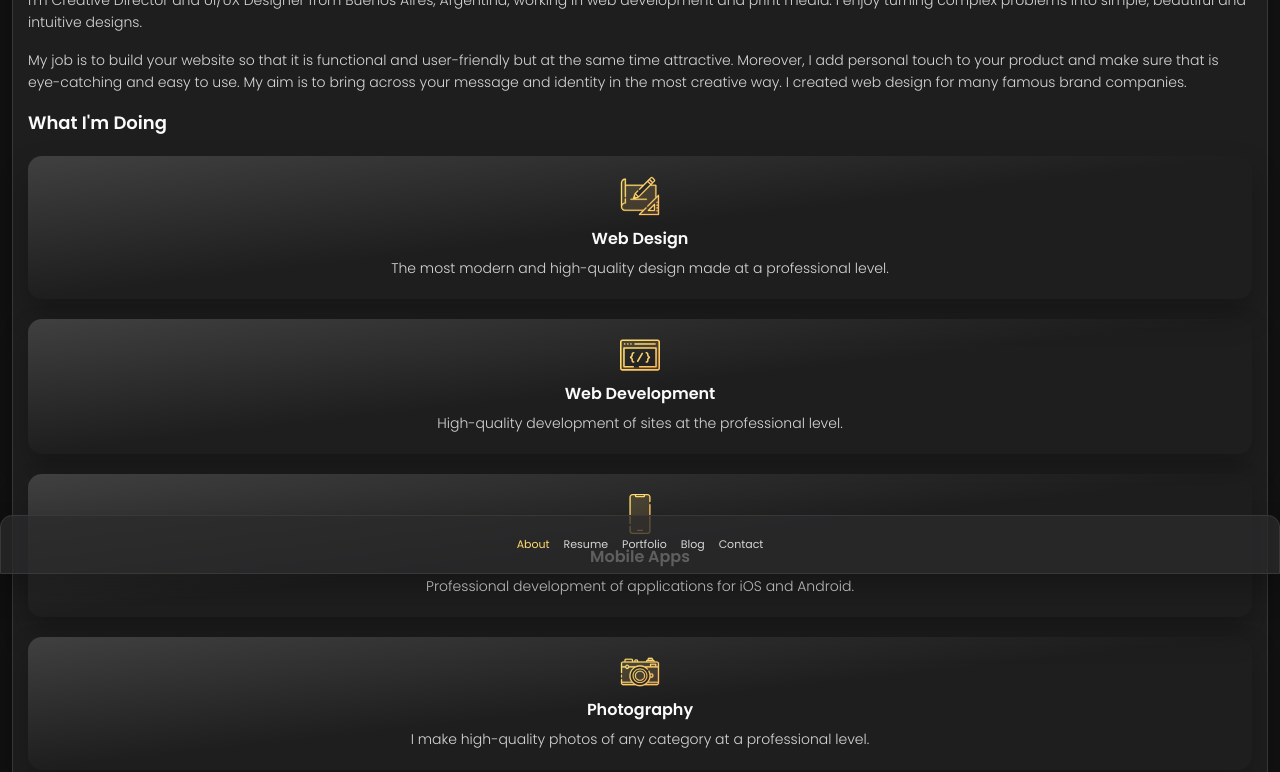
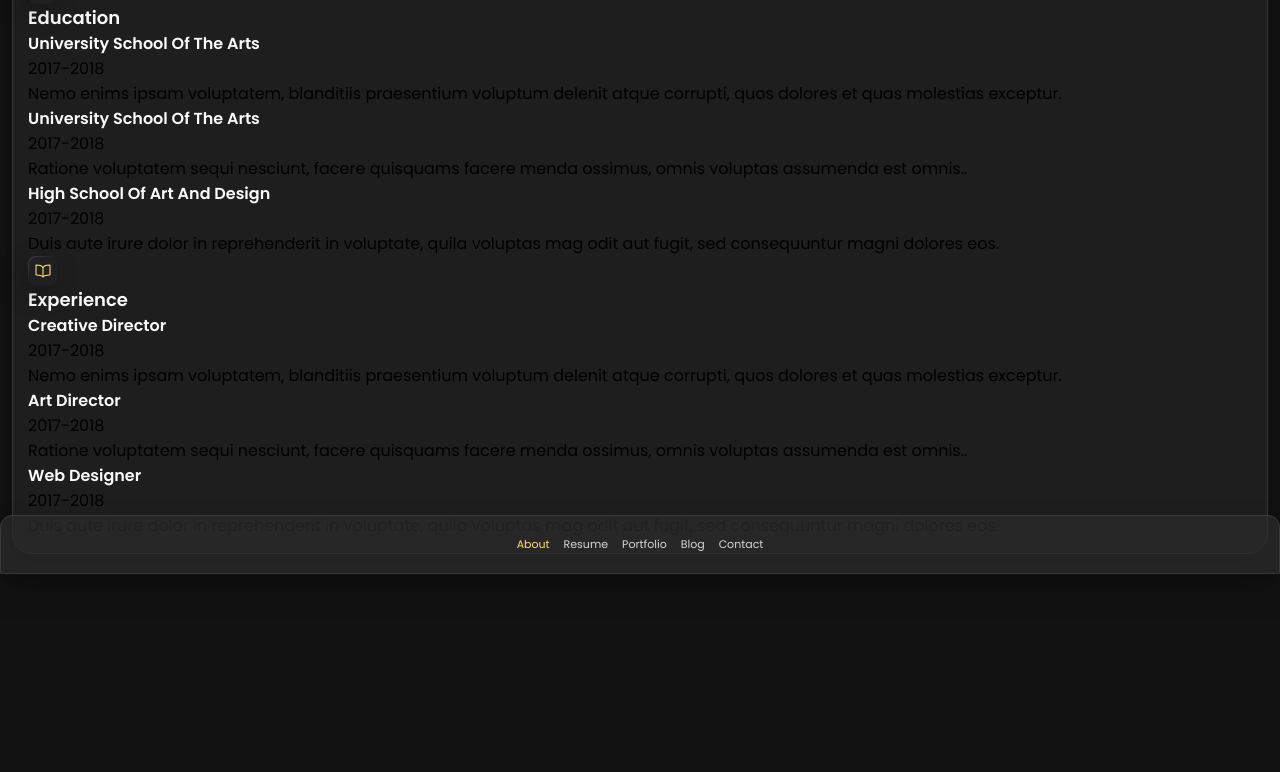
Before and after one commit to eruedasanchez/my-portfolio, a website: page index.html in a window 1280 px wide. Shown: the part 226-998 px from the top of the page. After the commit the page ends 855 px from the top, so only its background shows below. Drawn offline with nearby package versions, Linux system fonts and the light colour scheme.

Commit message:
Add resume section

```diff
--- a/index.html
+++ b/index.html
@@ -115,7 +115,7 @@
                 </nav>
                 <!-- Fin navbar -->
 
-                <article class="about active">
+                <article class="about">
                     <!-- Inicio about & service -->
                     <header>
                         <h2 class="h2 article-title">About me</h2>
@@ -281,6 +281,71 @@
                     </section>
                     <!-- Fin clients -->
                 </article>
+
+                <!-- Inicio resume -->
+                <article class="resume active" data-page="resume">
+                    <header>
+                        <h2 class="h2 article-title">Resume</h2>
+                    </header>
+                    <section class="timeline">
+                        <div class="title-wrapper">
+                            <div class="icon-box">
+                                <ion-icon name="book-outline"></ion-icon>
+                            </div>
+                            <h3 class="h3">Education</h3>
+                        </div>
+                        <ol class="timeline-list">
+                            <li class="timeline-item">
+                                <h4 class="h4 timeline-item-title">University school of the arts</h4>
+                                <span>2017-2018</span>
+                                <p class="timeline-text">Nemo enims ipsam voluptatem, blanditiis praesentium voluptum delenit atque corrupti, quos dolores et quas molestias exceptur.</p>
+                            </li>
+
+                            <li class="timeline-item">
+                                <h4 class="h4 timeline-item-title">University school of the arts</h4>
+                                <span>2017-2018</span>
+                                <p class="timeline-text">Ratione voluptatem sequi nesciunt, facere quisquams facere menda ossimus, omnis voluptas assumenda est omnis..</p>
+                            </li>
+
+                            <li class="timeline-item">
+                                <h4 class="h4 timeline-item-title">High school of art and design</h4>
+                                <span>2017-2018</span>
+                                <p class="timeline-text">Duis aute irure dolor in reprehenderit in voluptate, quila voluptas mag odit aut fugit, sed consequuntur magni dolores eos.</p>
+                            </li>
+
+                        </ol>
+                    </section>
+                    <section class="timeline">
+                        <div class="title-wrapper">
+                            <div class="icon-box">
+                                <ion-icon name="book-outline"></ion-icon>
+                            </div>
+                            <h3 class="h3">Experience</h3>
+                        </div>
+                        <ol class="timeline-list">
+                            <li class="timeline-item">
+                                <h4 class="h4 timeline-item-title">Creative director</h4>
+                                <span>2017-2018</span>
+                                <p class="timeline-text">Nemo enims ipsam voluptatem, blanditiis praesentium voluptum delenit atque corrupti, quos dolores et quas molestias exceptur.</p>
+                            </li>
+
+                            <li class="timeline-item">
+                                <h4 class="h4 timeline-item-title">Art director</h4>
+                                <span>2017-2018</span>
+                                <p class="timeline-text">Ratione voluptatem sequi nesciunt, facere quisquams facere menda ossimus, omnis voluptas assumenda est omnis..</p>
+                            </li>
+
+                            <li class="timeline-item">
+                                <h4 class="h4 timeline-item-title">Web designer</h4>
+                                <span>2017-2018</span>
+                                <p class="timeline-text">Duis aute irure dolor in reprehenderit in voluptate, quila voluptas mag odit aut fugit, sed consequuntur magni dolores eos.</p>
+                            </li>
+
+                        </ol>
+                    </section>
+                </article>
+                <!-- Fin resume -->
+
             </div>
         </main>
 
```
